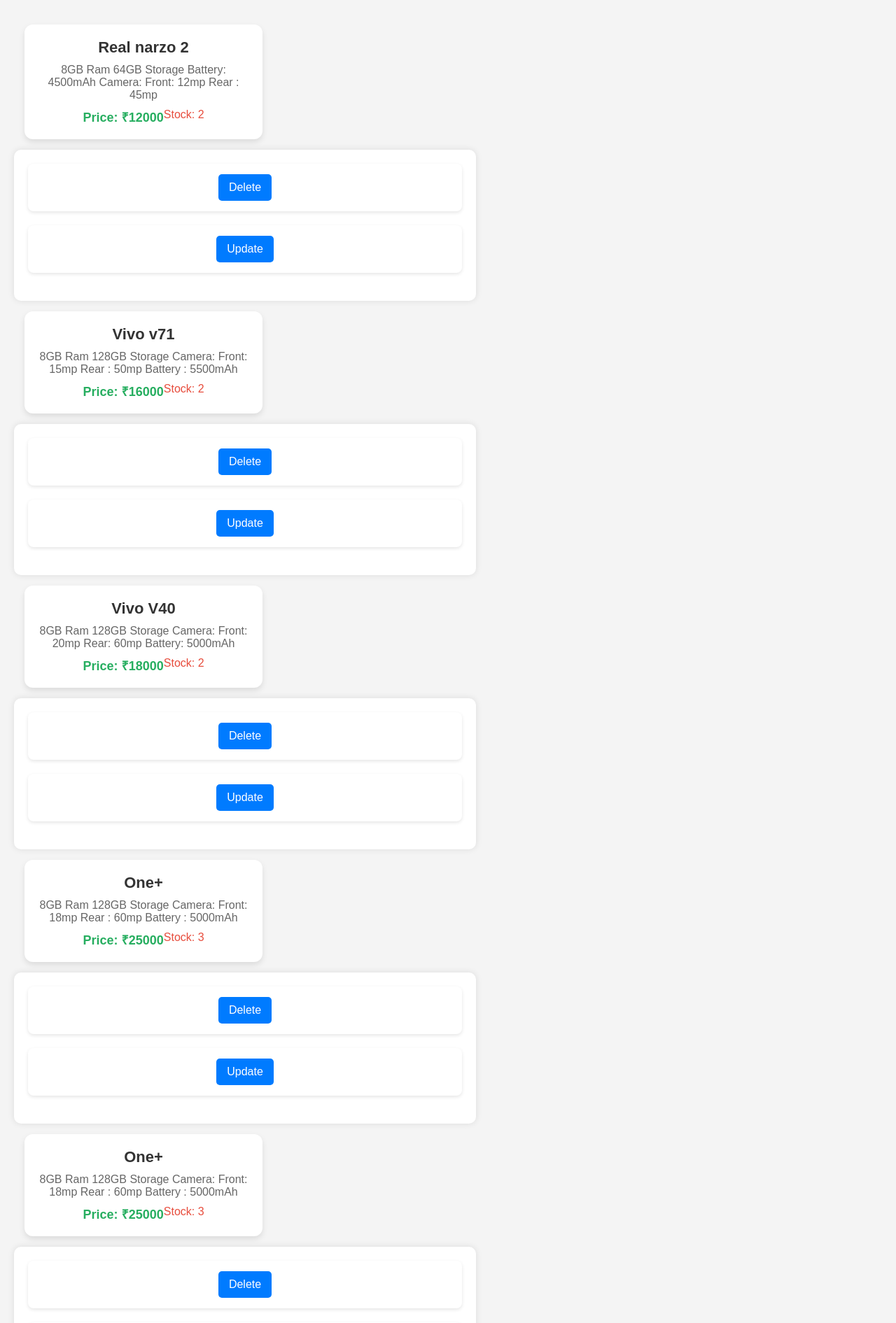
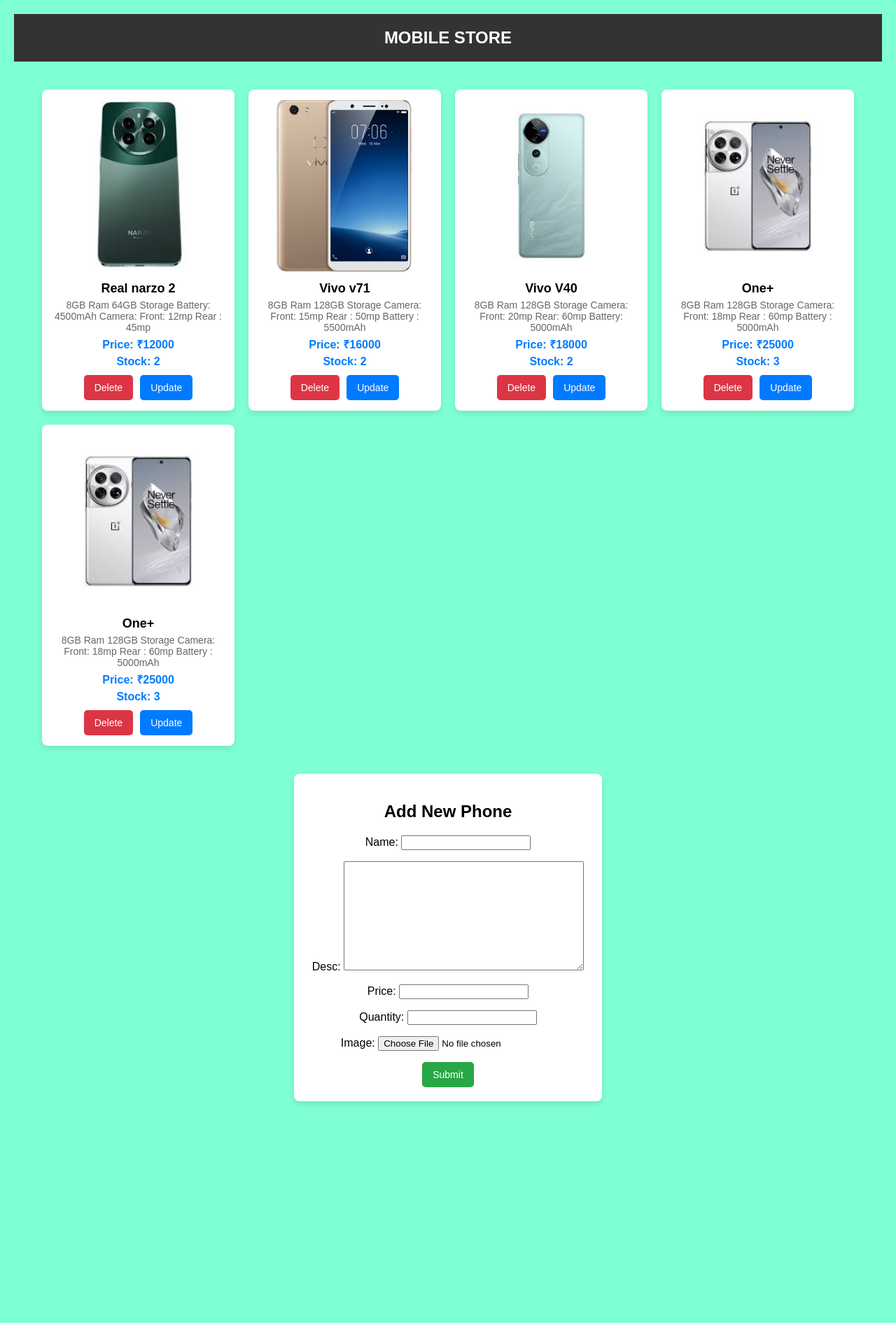
Before and after one commit to ImamShaikh/rubicon, a Django app: page / in a window 1280 px wide. Shown: the top 1891 px of the page at 70% size. After the commit the page ends 1578 px from the top, so only its background shows below. Run offline with Django 5.2, Linux system fonts and the light colour scheme; data comes from the database, SQL or seed files in the repository; both versions use the stored data as it was after the commit.

Commit message:
updated website ui

```diff
--- a/zebrotech/ekart/forms.py
+++ b/zebrotech/ekart/forms.py
@@ -4,4 +4,4 @@
 class productForm(forms.ModelForm):
     class Meta:
         model = product
-        fields = ["name","desc","price","quantity"]
+        fields = ["name","desc","price","quantity","image"]
--- a/zebrotech/ekart/models.py
+++ b/zebrotech/ekart/models.py
@@ -6,3 +6,7 @@
     desc = models.TextField()
     price = models.IntegerField()
     quantity = models.IntegerField()
+    image = models.ImageField(upload_to="post_images/", null=True)
+
+    def __str__(self):
+        return self.name
--- a/zebrotech/ekart/templates/ekart/index.htm
+++ b/zebrotech/ekart/templates/ekart/index.htm
@@ -3,136 +3,144 @@
 <head>
     <meta charset="UTF-8">
     <meta name="viewport" content="width=device-width, initial-scale=1.0">
-    <title>Product List</title>
+    <title>Mobile Store</title>
     <style>
         body {
-            font-family: 'Arial', sans-serif;
-            background-color: #f4f4f4;
+            font-family: Arial, sans-serif;
+            background:aquamarine;
             margin: 0;
             padding: 20px;
-
         }
-
+        header {
+            text-align: center;
+            background: #333;
+            color: white;
+            padding: 20px 0;
+            font-size: 24px;
+            font-weight: bold;
+        }
+        .container {
+            max-width: 1200px;
+            margin: 20px auto;
+        }
+        .product-grid {
+            display: grid;
+            grid-template-columns: repeat(auto-fit, minmax(250px, 1fr));
+            gap: 20px;
+            padding: 20px;
+        }
         .product-card {
             background: white;
-            border-radius: 12px;
-            box-shadow: 0px 4px 8px rgba(0, 0, 0, 0.1);
+            border-radius: 8px;
+            box-shadow: 0 4px 8px rgba(0, 0, 0, 0.1);
+            padding: 15px;
+            text-align: center;
+            transition: transform 0.3s;
+        }
+        .product-card:hover {
+            transform: scale(1.05);
+        }
+        .product-card img {
+            width: 100%;
+            border-radius: 8px;
+        }
+        .product-name {
+            font-size: 18px;
+            font-weight: bold;
+            margin-top: 10px;
+        }
+        .product-desc {
+            font-size: 14px;
+            color: #666;
+            margin: 5px 0;
+        }
+        .product-price, .product-quantity {
+            font-size: 16px;
+            font-weight: bold;
+            color: #007bff;
+            margin: 5px 0;
+        }
+        .btn-container {
+            display: flex;
+            justify-content: center;
+            gap: 10px;
+            margin-top: 10px;
+        }
+        .btn {
+            padding: 10px 15px;
+            border: none;
+            cursor: pointer;
+            border-radius: 5px;
+            font-size: 14px;
+            color: white;
+        }
+        .delete-btn {
+            background: #dc3545;
+        }
+        .update-btn {
+            background: #007bff;
+        }
+        .delete-btn:hover {
+            background: #c82333;
+        }
+        .update-btn:hover {
+            background: #0056b3;
+        }
+        .form-container {
+            background: white;
+            border-radius: 8px;
+            box-shadow: 0 4px 8px rgba(0, 0, 0, 0.1);
             padding: 20px;
-            margin: 15px;
-            max-width: 300px;
-            display: flex;
-            flex-wrap: wrap;
-            justify-content: center;
-            text-align: center;
-            transition: transform 0.3s ease-in-out;
-        }
-
-        .product-card:hover {
-            transform: translateY(-5px);
-        }
-
-        .product-name {
-            font-size: 22px;
-            font-weight: bold;
-            color: #333;
-        }
-
-        .product-desc {
-            font-size: 16px;
-            color: #666;
-            margin: 10px 0;
-        }
-
-        .product-price {
-            font-size: 18px;
-            color: #27ae60;
-            font-weight: bold;
-        }
-
-        .product-quantity {
-            font-size: 16px;
-            color: #e74c3c;
-        }
-
-        .container {
-    width: 50%;
-    background: white;
-    padding: 20px;
-    border-radius: 10px;
-    box-shadow: 0px 0px 10px rgba(0, 0, 0, 0.1);
+            max-width: 400px;
+            margin: 20px auto;
             text-align: center;
         }
-
-h1 {
-    color: #333;
-    margin-bottom: 20px;
-}
-
-form {
-    margin-bottom: 20px;
-    padding: 15px;
-    border-radius: 8px;
-    background-color: #fff;
-    box-shadow: 0px 2px 5px rgba(0, 0, 0, 0.1);
-}
-
-input[type="text"],
-input[type="email"],
-textarea {
-    width: 100%;
-    padding: 10px;
-    margin: 8px 0;
-    border: 1px solid #ccc;
-    border-radius: 5px;
-    font-size: 16px;
-}
-
-button {
-    background-color: #007bff;
+        form button {
+            background: #28a745;
             color: white;
+            padding: 10px 15px;
             border: none;
-    padding: 10px 15px;
-    font-size: 16px;
             border-radius: 5px;
             cursor: pointer;
-    transition: background 0.3s ease;
+            font-size: 14px;
         }
-
-button:hover {
-    background-color: #0056b3;
+        form button:hover {
+            background: #218838;
         }
     </style>
 </head>
 <body>
-
+    <header>MOBILE STORE</header>
+    <div class="container">
+        <div class="product-grid">
             {% for p in data %}
             <div class="product-card">
+                <img src="{{ p.image.url }}" alt="{{ p.name }}">
                 <div class="product-name">{{ p.name }}</div>
                 <div class="product-desc">{{ p.desc }}</div>
                 <div class="product-price">Price: ₹{{ p.price }}</div>
                 <div class="product-quantity">Stock: {{ p.quantity }}</div>
-    </div>
-    <div class="container">
+                <div class="btn-container">
                     <form action="delete_data/{{ p.id }}" method="POST">
                         {% csrf_token %}
-            <input type="hidden" name="method" value="DELETE">
-            <button type="submit" class="delete-btn">Delete</button>
+                        <button type="submit" class="btn delete-btn">Delete</button>
                     </form>
-
-        <form action="update_data/{{ p.id }}" method="GET">
+                    <form action="update_data/{{ p.id }}" method="GET" >
                         {% csrf_token %}
-            <button type="submit" class="update-btn">Update</button>
+                        <button type="submit" class="btn update-btn">Update</button>
                     </form>
                 </div>
+            </div>
             {% endfor %}
-     <div class="container">
-        <h1>Insert Data</h1>
-        <form action="" method="POST">
+        </div>
+        <div class="form-container">
+            <h2>Add New Phone</h2>
+            <form action="" method="POST" enctype="multipart/form-data">
                 {% csrf_token %}
                 {{ form.as_p }}
                 <button type="submit">Submit</button>
             </form>
         </div>
-
+    </div>
 </body>
 </html>
--- a/zebrotech/ekart/templates/ekart/update.html
+++ b/zebrotech/ekart/templates/ekart/update.html
@@ -101,7 +101,7 @@
 
 <div class="form-container">
     <h1>Update Data</h1>
-    <form action="" method="POST">
+    <form action="" method="POST" enctype="multipart/form-data">
         {% csrf_token %}
         {{ form.as_p }}
         <input type="submit" value="Update">
--- a/zebrotech/ekart/views.py
+++ b/zebrotech/ekart/views.py
@@ -6,7 +6,7 @@
 def home(request):
     data = product.objects.all()
     request.method == 'POST'
-    form = productForm(request.POST)
+    form = productForm(request.POST,request.FILES)
     if form.is_valid():
          form.save()
          form = productForm()
--- a/zebrotech/zebrotech/settings.py
+++ b/zebrotech/zebrotech/settings.py
@@ -11,6 +11,7 @@
 """
 
 from pathlib import Path
+import os
 
 # Build paths inside the project like this: BASE_DIR / 'subdir'.
 BASE_DIR = Path(__file__).resolve().parent.parent
@@ -122,3 +123,6 @@
 # https://docs.djangoproject.com/en/5.1/ref/settings/#default-auto-field
 
 DEFAULT_AUTO_FIELD = 'django.db.models.BigAutoField'
+
+MEDIA_URL ='/media/'
+MEDIA_ROOT = os.path.join(BASE_DIR,'media')
--- a/zebrotech/zebrotech/urls.py
+++ b/zebrotech/zebrotech/urls.py
@@ -16,8 +16,13 @@
 """
 from django.contrib import admin
 from django.urls import path,include
+from django.conf import settings
+from django.conf.urls.static import static
 
 urlpatterns = [
     path('admin/', admin.site.urls),
     path('', include('ekart.urls'))
 ]
+
+if settings.DEBUG:
+    urlpatterns += static(settings.MEDIA_URL, document_root=settings.MEDIA_ROOT)
```
Also changed, not shown: zebrotech/db.sqlite3, zebrotech/ekart/migrations/0002_product_image.py (added), zebrotech/media/post_images/one.jpg (added), zebrotech/media/post_images/one_pluse.jpg (added), zebrotech/media/post_images/one_pluse_GdIJ7qS.jpg (added), zebrotech/media/post_images/realme_narzo.jpg (added), zebrotech/media/post_images/realme_narzo_yrpv8Yk.jpg (added), zebrotech/media/post_images/redmi.jpg (added), zebrotech/media/post_images/redmi_Pd9JnRu.jpg (added), zebrotech/media/post_images/vivo_v40.jpg (added), zebrotech/media/post_images/vivo_v71.png (added). Lines whose indentation alone changed are shown as unchanged.
